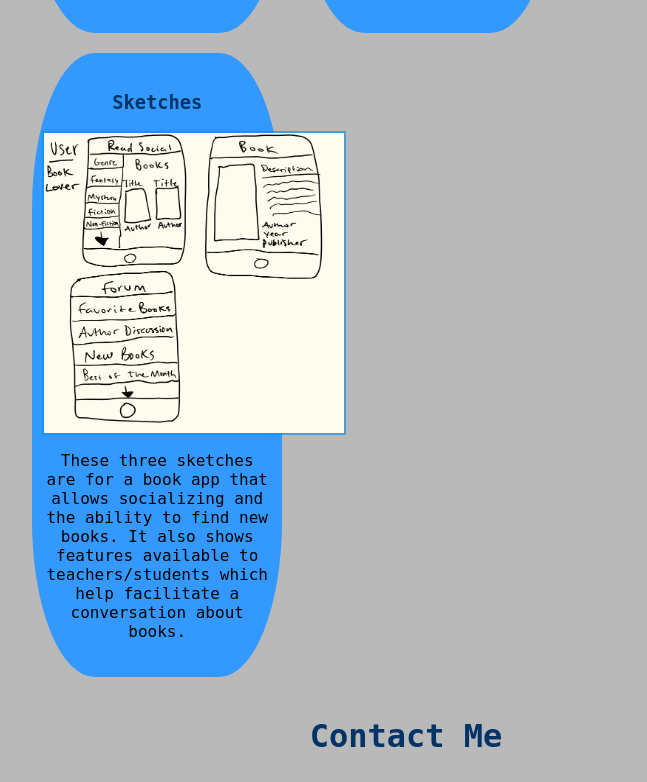
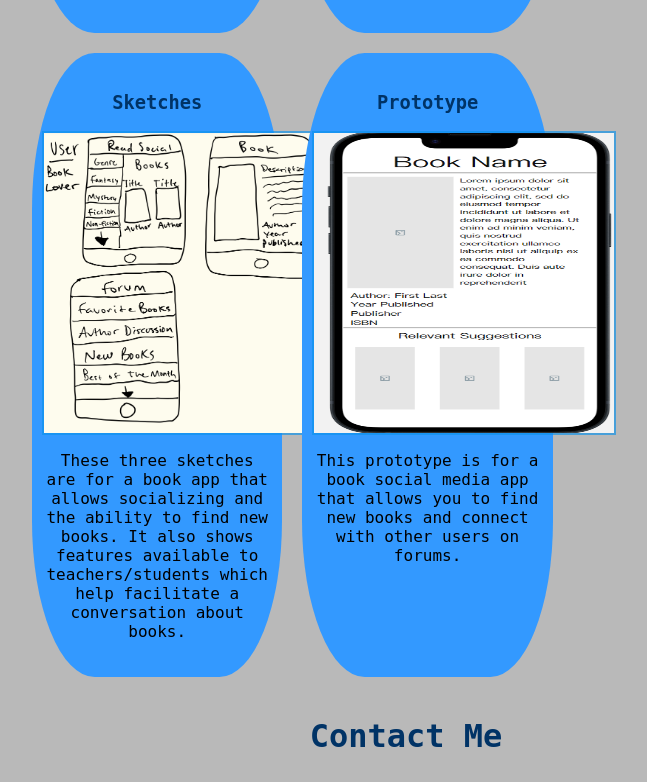
Before and after one commit to bmcnic/bmcnic.github.io, a plain HTML site: page index.html in a window 1280 px wide. Shown: the part 848-1630 px from the top of the page, without its empty margins (234-881 px from the left). Drawn offline with Linux system fonts and the light colour scheme.

Commit message:
adding prototype to website

```diff
--- a/index.html
+++ b/index.html
@@ -48,6 +48,17 @@
                 </a>
                 <p>These three sketches are for a book app that allows socializing and the ability to find new books. It also shows features available to teachers/students which help facilitate a conversation about books.</p>
             </section>
+
+            <!--Paper Prototype Assignment-->
+            <section class="project">
+                <a href="files/prototype.pdf">
+                    <h3>Prototype</h3>
+                </a>
+                <a href="files/prototype.pdf">
+                    <img src="images/Proto.png">
+                </a>
+                <p>This prototype is for a book social media app that allows you to find new books and connect with other users on forums.</p>
+            </section>
             </div>
 
             <h2>Contact Me</h2>
```
Also changed, not shown: images/Proto.png (added), 1 other file.
